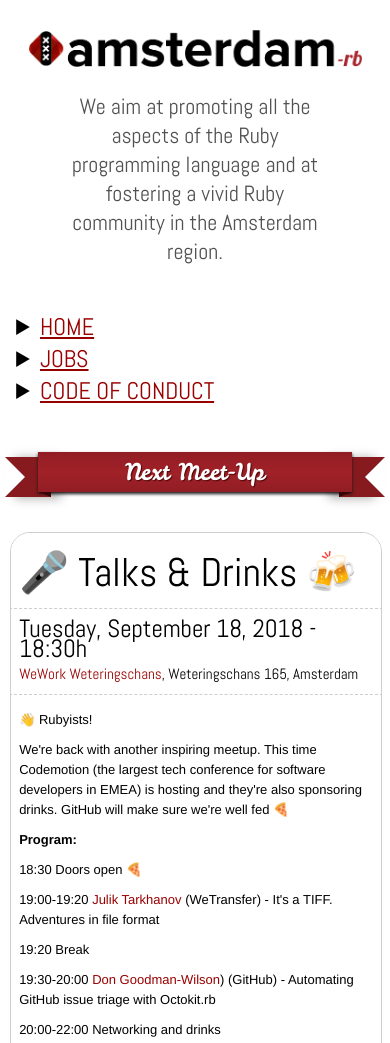
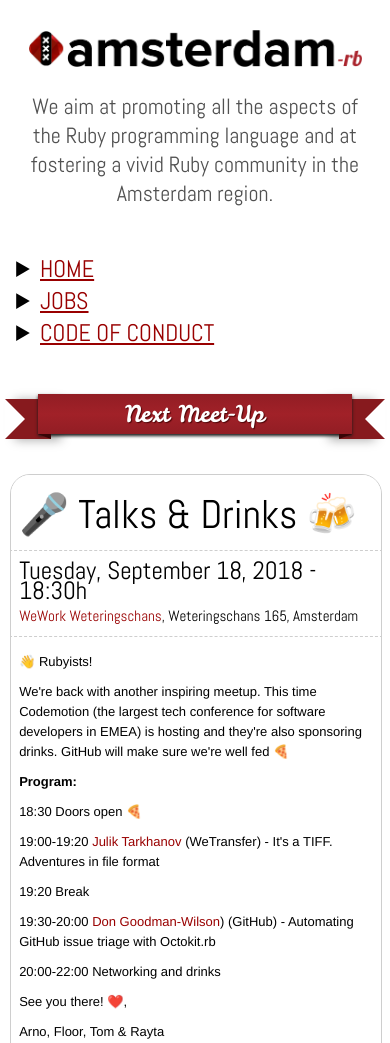
Before and after one commit to amsrb/amsrb.github.com, a Jekyll site: the page built from index.html, in a window 390 px wide. Shown: the top 1043 px of the page. Built offline with Jekyll 4.4.1, drawn with Linux system fonts in a browser that asks for light colours; comment, search, counter and statistics services are not loaded; grey boxes are pictures that could not be loaded.

Commit message:
Give header text more space on mobile

```diff
--- a/_sass/components/_header.sass
+++ b/_sass/components/_header.sass
@@ -10,7 +10,7 @@
     max-width: 700px
 
   p
-    width: 71.8085%
+    width: 70%
     margin: 25px auto
     font-family: $abel
     font-size: 2.2em
@@ -23,6 +23,8 @@
     padding-top: 30px
     img
       max-width: 90%
+    p
+      width: 90%
 
   .navigation
     text-transform: uppercase
```
